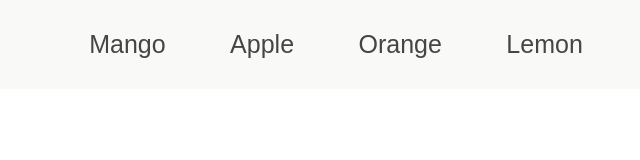
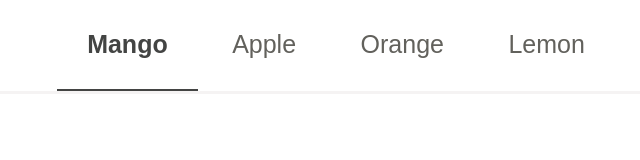
Before and after one commit to hyanc/csshamburger, a plain HTML site: page index.html in a window 1280 px wide. Shown: the whole page, without its empty margins (304-944 px from the left). Drawn offline with Linux system fonts and the light colour scheme.

Commit message:
added selected color & constructive color/metric

```diff
--- a/index.html
+++ b/index.html
@@ -11,12 +11,23 @@
 		<link rel="icon" href="data:," />
 		<style>
 			body, #header ul {font-family:arial;margin:0;padding:0}
-			#header {text-align:center;background-color:#F9F9F8;width:100%;overflow:hidden}
+			#header {text-align:center;width:100%;overflow:hidden;border-bottom-style:solid}
 			#header h2, #hamburger {display:none;margin:0}
 			#header li {list-style:none;display:inline-block;}
+			#selected a {font-weight:bold;border-bottom-width:2px;border-bottom-style:solid}
 			#header a {display:block;text-decoration:none}
-			#header a,#header h2, #hamburger {padding:30px;font-size: 25px;color:#454544}
 			#navCheckbox {display:none}
+
+			/*color*/
+			body {background-color:#FFFFFF;}
+			#header {background-color:#FFFFFF;border-color:#F5F3F3}
+			#header a {color:#62615C;}
+			#selected a, #header a:hover {color:#434443!important}
+			#selected a {border-color:#434443}
+
+
+			/*metrics*/
+			#header a, #header h2, #hamburger {padding:30px;font-size: 25px;border-bottom-width:2px;}
 
 			@media (max-width: 820px) { /*Mobile Phone*/
 				#header {text-align:left}
@@ -26,7 +37,7 @@
 				#hamburger {float:right;cursor:pointer}
 				#header ul {overflow:auto;width:100%;display:none}
 				#navCheckbox:checked ~ ul {display:block;height:1000px}
-				#navCheckbox:checked ~ ul li a {animation:navStart .3s forwards}
+				#navCheckbox:checked ~ ul li a {animation:navStart .4s forwards}
 				@keyframes navStart {
 					from {padding-top:0px;color:#F9F9F8}
 					to {padding-top:30px;color:#454544}
```
